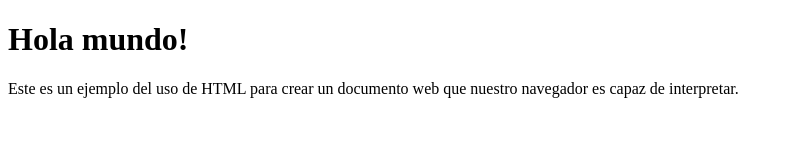
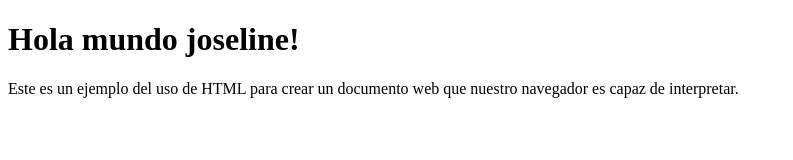
Before and after one commit to joselinevaldez/Analitycs, a plain HTML site: page index.html in a window 1280 px wide. Shown: the whole page, without its empty margins (0-793 px from the left). Drawn offline with Linux system fonts and the light colour scheme.

Commit message:
Update hola mundo

```diff
--- a/index.html
+++ b/index.html
@@ -9,7 +9,7 @@
   height="0" width="0" style="display:none;visibility:hidden"></iframe></noscript>
   <!-- End Google Tag Manager (noscript) -->
     <div id="una capa">
-      <h1>Hola mundo!</h1>
+      <h1>Hola mundo joseline!</h1>
       <p>Este es un ejemplo del uso de HTML para crear un documento web que nuestro navegador es capaz de interpretar.</p>
     </div>
   </body>
```
